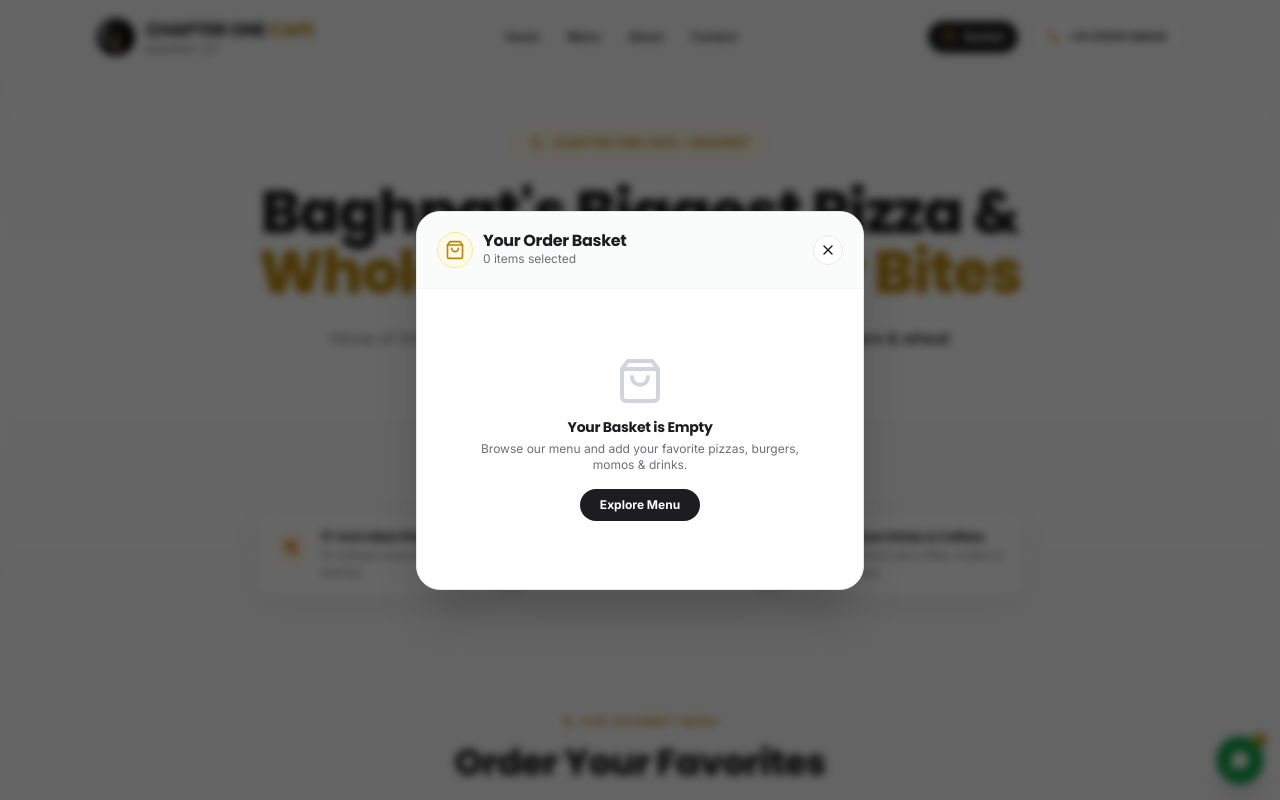
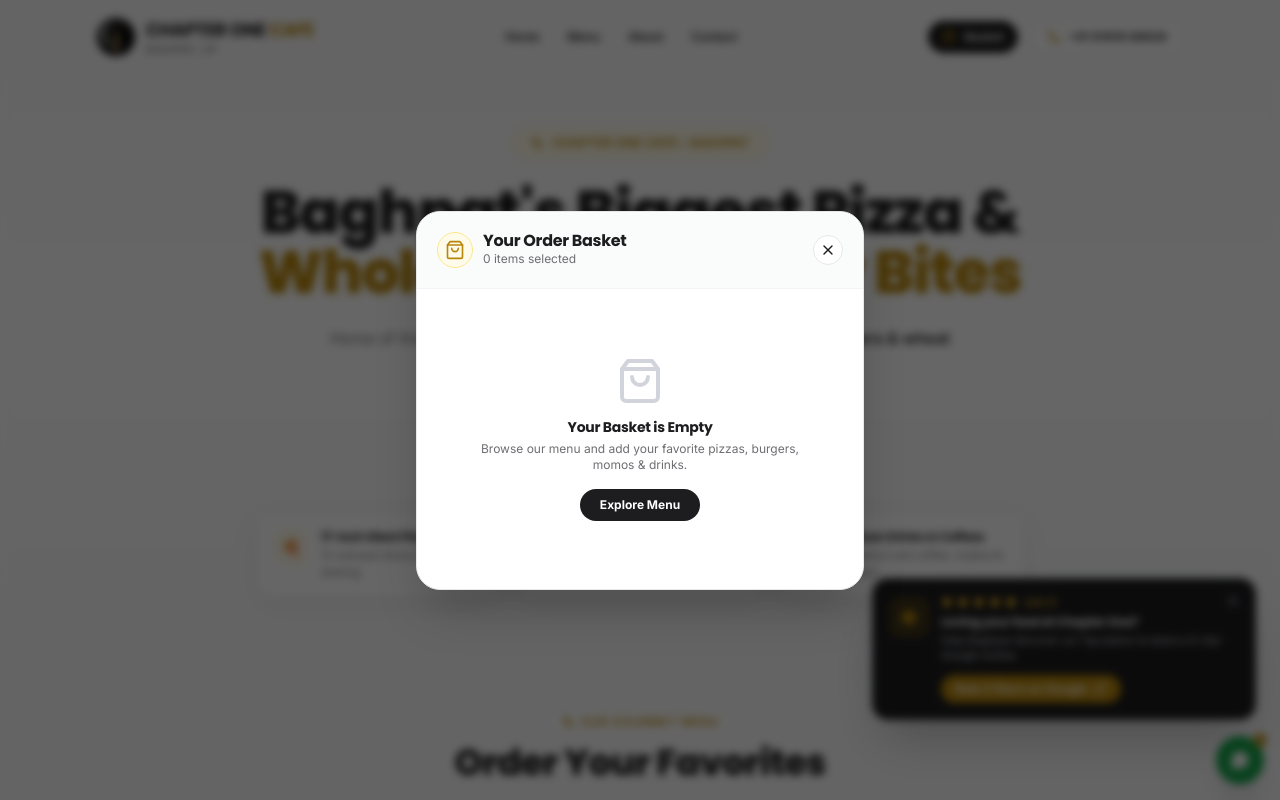
Before and after one commit to Scientist-Py/chapteronecafe, a React (Vite) app: page / in a window 1280 px wide. Both pictures are taken after a click on the button "Basket". Shown: the top 800 px of the page. Built offline with nearby package versions, Linux system fonts and the light colour scheme.

Commit message:
Add 5-Star Google Review banner prompt and footer review badge

```diff
--- a/src/App.jsx
+++ b/src/App.jsx
@@ -9,6 +9,7 @@ import FoodModal from './components/FoodModal';
 import CartDrawer from './components/CartDrawer';
 import FloatingCartBar from './components/FloatingCartBar';
 import ToastNotification from './components/ToastNotification';
+import ReviewBanner from './components/ReviewBanner';
 import AboutSection from './components/AboutSection';
 import ContactSection from './components/ContactSection';
 import Footer from './components/Footer';
@@ -39,6 +40,7 @@ export default function App() {
           <>
             <Navbar />
             <ToastNotification />
+            <ReviewBanner />
             <main>
               <Hero />
               <MenuSection onSelectItem={(item) => setSelectedFood(item)} />
--- a/src/components/Footer.jsx
+++ b/src/components/Footer.jsx
@@ -1,5 +1,5 @@
 import React from 'react';
-import { Instagram, MessageCircle, MapPin, Heart } from 'lucide-react';
+import { Instagram, MessageCircle, MapPin, Heart, Star, ExternalLink } from 'lucide-react';
 import { restaurantInfo } from '../data/menuData';
 
 export default function Footer() {
@@ -53,12 +53,12 @@ export default function Footer() {
           </p>
         </div>
 
-        {/* Social */}
+        {/* Social & Google 5-Star Review Badge */}
         <div>
           <h4 className="text-xs font-bold text-[#1D1D1F] font-heading uppercase tracking-wider mb-2.5">
             Connect With Us
           </h4>
-          <div className="flex items-center gap-2 mb-3">
+          <div className="flex items-center gap-2 mb-4">
             <a
               href={restaurantInfo.instagramUrl}
               target="_blank"
@@ -87,6 +87,25 @@ export default function Footer() {
               <MapPin className="w-4 h-4" />
             </a>
           </div>
+
+          {/* 5-Star Google Review Badge */}
+          <a
+            href={restaurantInfo.googleMapsUrl}
+            target="_blank"
+            rel="noopener noreferrer"
+            className="p-3 rounded-2xl bg-amber-50/80 border border-amber-200/80 block hover:bg-amber-100/80 transition-all shadow-xs group"
+          >
+            <div className="flex items-center gap-1 mb-1">
+              {[...Array(5)].map((_, i) => (
+                <Star key={i} className="w-3 h-3 fill-[#B8860B] text-[#B8860B]" />
+              ))}
+              <span className="text-[10px] text-[#B8860B] font-extrabold ml-1">4.9 / 5</span>
+            </div>
+            <div className="text-xs font-bold text-[#1D1D1F] flex items-center justify-between">
+              <span>Rate 5 Stars on Google</span>
+              <ExternalLink className="w-3.5 h-3.5 text-[#B8860B] group-hover:translate-x-0.5 transition-transform" />
+            </div>
+          </a>
         </div>
 
       </div>
--- /dev/null
+++ b/src/components/ReviewBanner.jsx
@@ -0,0 +1,77 @@
+import React, { useState, useEffect } from 'react';
+import { motion, AnimatePresence } from 'framer-motion';
+import { Star, ExternalLink, X, Heart } from 'lucide-react';
+import { restaurantInfo } from '../data/menuData';
+
+export default function ReviewBanner() {
+  const [showBanner, setShowBanner] = useState(false);
+
+  useEffect(() => {
+    // Show polite review banner after 8 seconds of browsing
+    const timer = setTimeout(() => {
+      setShowBanner(true);
+    }, 8000);
+    return () => clearTimeout(timer);
+  }, []);
+
+  if (!showBanner) return null;
+
+  return (
+    <AnimatePresence>
+      <div className="fixed bottom-20 left-4 right-4 sm:left-auto sm:right-6 sm:max-w-sm z-40">
+        <motion.div
+          initial={{ opacity: 0, y: 30, scale: 0.95 }}
+          animate={{ opacity: 1, y: 0, scale: 1 }}
+          exit={{ opacity: 0, y: 30, scale: 0.95 }}
+          transition={{ type: 'spring', damping: 22, stiffness: 300 }}
+          className="bg-[#1D1D1F] text-white p-4 rounded-2xl shadow-2xl border border-gray-700/80 relative overflow-hidden"
+        >
+          {/* Close button */}
+          <button
+            onClick={() => setShowBanner(false)}
+            className="absolute top-2.5 right-2.5 p-1 rounded-full text-gray-400 hover:text-white transition-colors"
+            aria-label="Close review prompt"
+          >
+            <X className="w-4 h-4" />
+          </button>
+
+          <div className="flex items-start gap-3">
+            {/* Gold Star Icon */}
+            <div className="w-10 h-10 rounded-xl bg-[#B8860B]/20 text-[#B8860B] flex items-center justify-center flex-shrink-0 border border-[#B8860B]/40 mt-0.5">
+              <Star className="w-5 h-5 fill-[#B8860B]" />
+            </div>
+
+            <div className="flex-1 space-y-1 pr-4">
+              <div className="flex items-center gap-1">
+                {[...Array(5)].map((_, i) => (
+                  <Star key={i} className="w-3 h-3 fill-amber-400 text-amber-400" />
+                ))}
+                <span className="text-[10px] text-amber-400 font-bold ml-1">4.9 / 5</span>
+              </div>
+
+              <h4 className="text-xs font-bold text-white font-heading leading-tight">
+                Loving your food at Chapter One?
+              </h4>
+              <p className="text-[11px] text-gray-300 leading-snug">
+                Help Baghpat discover us! Tap below to leave a 5-star Google review.
+              </p>
+
+              <div className="pt-2">
+                <a
+                  href={restaurantInfo.googleMapsUrl}
+                  target="_blank"
+                  rel="noopener noreferrer"
+                  onClick={() => setShowBanner(false)}
+                  className="inline-flex items-center gap-1.5 px-3.5 py-1.5 rounded-full bg-[#B8860B] hover:bg-amber-600 text-white text-xs font-bold shadow-xs active:scale-95 transition-all"
+                >
+                  <span>Rate 5 Stars on Google</span>
+                  <ExternalLink className="w-3.5 h-3.5" />
+                </a>
+              </div>
+            </div>
+          </div>
+        </motion.div>
+      </div>
+    </AnimatePresence>
+  );
+}
```
